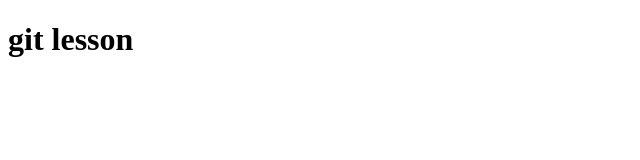
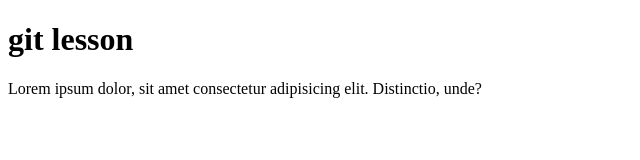
Before and after one commit to fatih96/vs-to-github, a plain HTML site: page index.html in a window 1280 px wide. Shown: the whole page, without its empty margins (0-640 px from the left). Drawn offline with Linux system fonts and the light colour scheme.

Commit message:
değişti

```diff
--- a/index.html
+++ b/index.html
@@ -7,5 +7,6 @@
 </head>
 <body>
     <h1>git lesson</h1>
+    <p>Lorem ipsum dolor, sit amet consectetur adipisicing elit. Distinctio, unde?</p>
 </body>
 </html>
```
